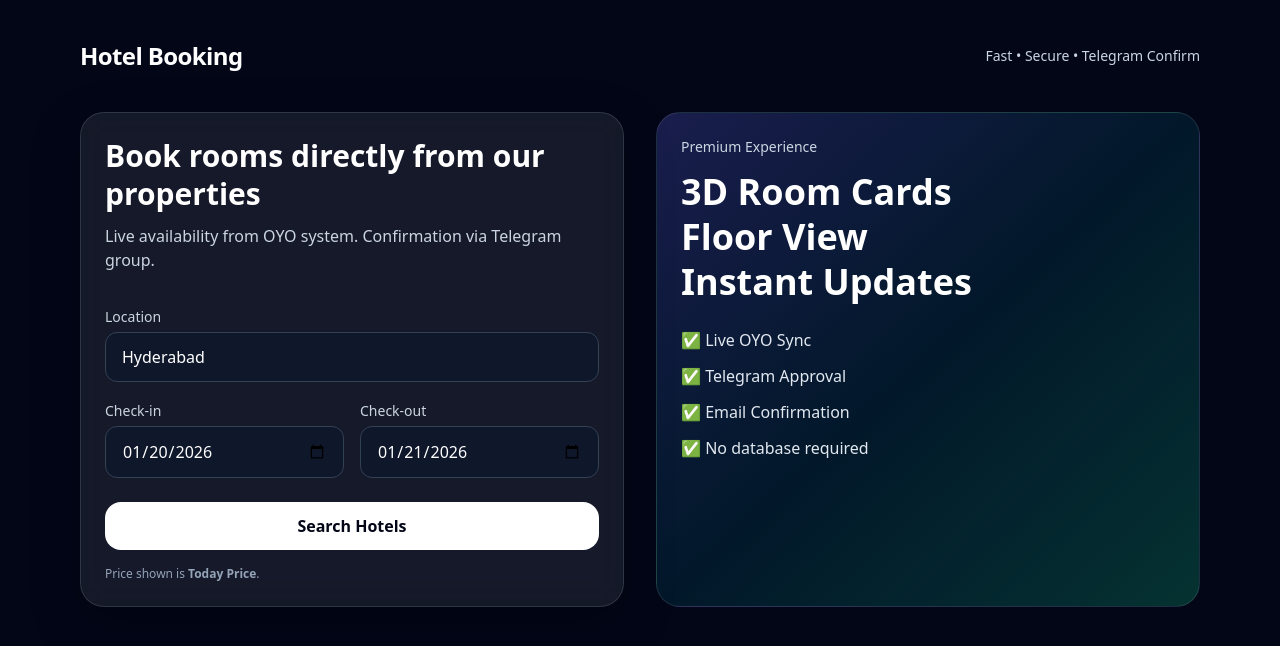
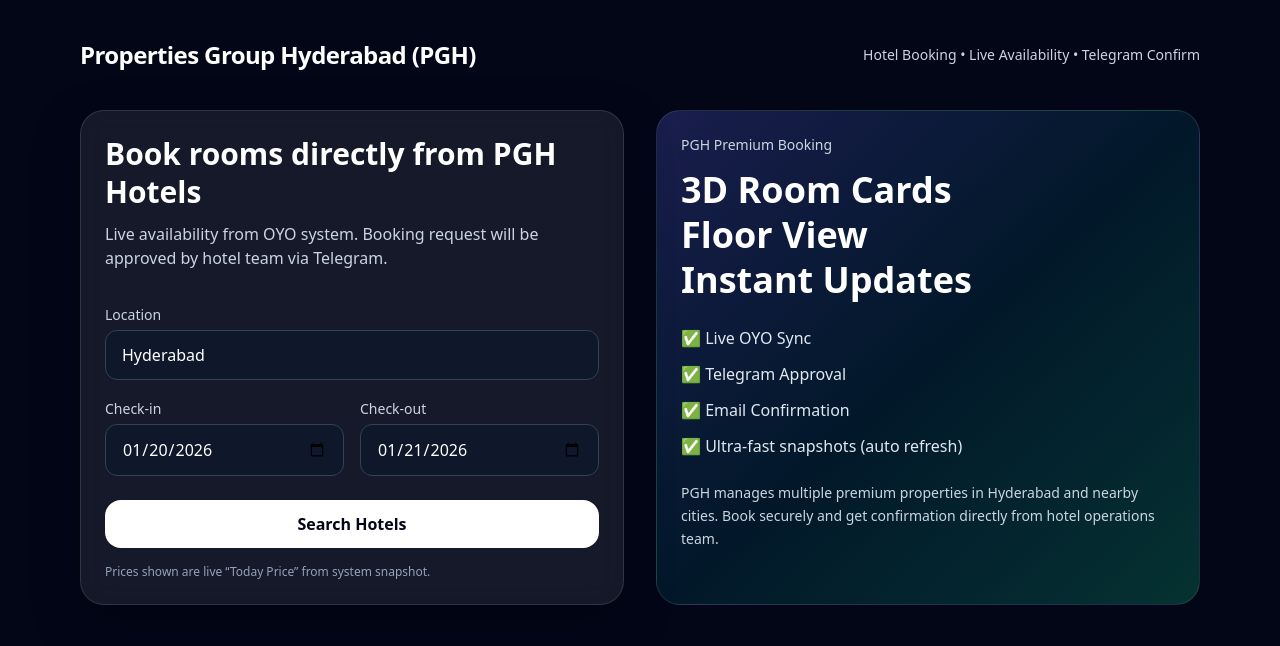
Before and after one commit to propertiesgrouphyd-manager/hotel-booking-telegram, a plain HTML site: page frontend/index.html in a window 1280 px wide. Drawn offline with nearby package versions, Linux system fonts and the light colour scheme.

Commit message:
Update index.html

```diff
--- a/frontend/index.html
+++ b/frontend/index.html
@@ -3,7 +3,7 @@
 <head>
   <meta charset="utf-8" />
   <meta name="viewport" content="width=device-width,initial-scale=1" />
-  <title>Hotel Booking</title>
+  <title>Properties Group Hyderabad (PGH) • Hotel Booking</title>
   <script src="https://cdn.tailwindcss.com"></script>
   <style>
     .glass{background:rgba(255,255,255,.08);backdrop-filter:blur(14px);border:1px solid rgba(255,255,255,.12)}
@@ -12,18 +12,22 @@
 </head>
 <body class="min-h-screen bg-slate-950 text-white">
   <div class="max-w-6xl mx-auto px-4 py-10">
-    <div class="flex items-center justify-between">
-      <div class="text-2xl font-bold tracking-tight">Hotel Booking</div>
-      <div class="text-sm text-slate-300">Fast • Secure • Telegram Confirm</div>
+    <div class="flex items-center justify-between gap-4">
+      <div class="text-2xl font-bold tracking-tight leading-tight">
+        Properties Group Hyderabad (PGH)
+      </div>
+      <div class="text-sm text-slate-300 text-right">
+        Hotel Booking • Live Availability • Telegram Confirm
+      </div>
     </div>
 
     <div class="mt-10 grid lg:grid-cols-2 gap-8">
-      <div class="glass shadow-soft rounded-3xl p-6">
+      <div class="glass shadow-soft rounded-3xl p-5 sm:p-6">
         <h1 class="text-3xl font-semibold leading-tight">
-          Book rooms directly from our properties
+          Book rooms directly from PGH Hotels
         </h1>
         <p class="mt-3 text-slate-300">
-          Live availability from OYO system. Confirmation via Telegram group.
+          Live availability from OYO system. Booking request will be approved by hotel team via Telegram.
         </p>
 
         <div class="mt-8 grid gap-4">
@@ -48,21 +52,27 @@
           </button>
 
           <div class="text-xs text-slate-400">
-            Price shown is <b>Today Price</b>.
+            Prices shown are live “Today Price” from system snapshot.
           </div>
         </div>
       </div>
 
-      <div class="rounded-3xl bg-gradient-to-br from-indigo-500/25 via-cyan-500/10 to-emerald-500/25 border border-white/10 p-6">
-        <div class="text-sm text-slate-300">Premium Experience</div>
+      <div class="rounded-3xl bg-gradient-to-br from-indigo-500/25 via-cyan-500/10 to-emerald-500/25 border border-white/10 p-5 sm:p-6">
+        <div class="text-sm text-slate-300">PGH Premium Booking</div>
         <div class="mt-3 text-4xl font-bold leading-tight">
           3D Room Cards<br/>Floor View<br/>Instant Updates
         </div>
+
         <div class="mt-6 grid gap-3 text-slate-200">
           <div>✅ Live OYO Sync</div>
           <div>✅ Telegram Approval</div>
           <div>✅ Email Confirmation</div>
-          <div>✅ No database required</div>
+          <div>✅ Ultra-fast snapshots (auto refresh)</div>
+        </div>
+
+        <div class="mt-6 text-slate-300 text-sm leading-relaxed">
+          PGH manages multiple premium properties in Hyderabad and nearby cities.
+          Book securely and get confirmation directly from hotel operations team.
         </div>
       </div>
     </div>
```
